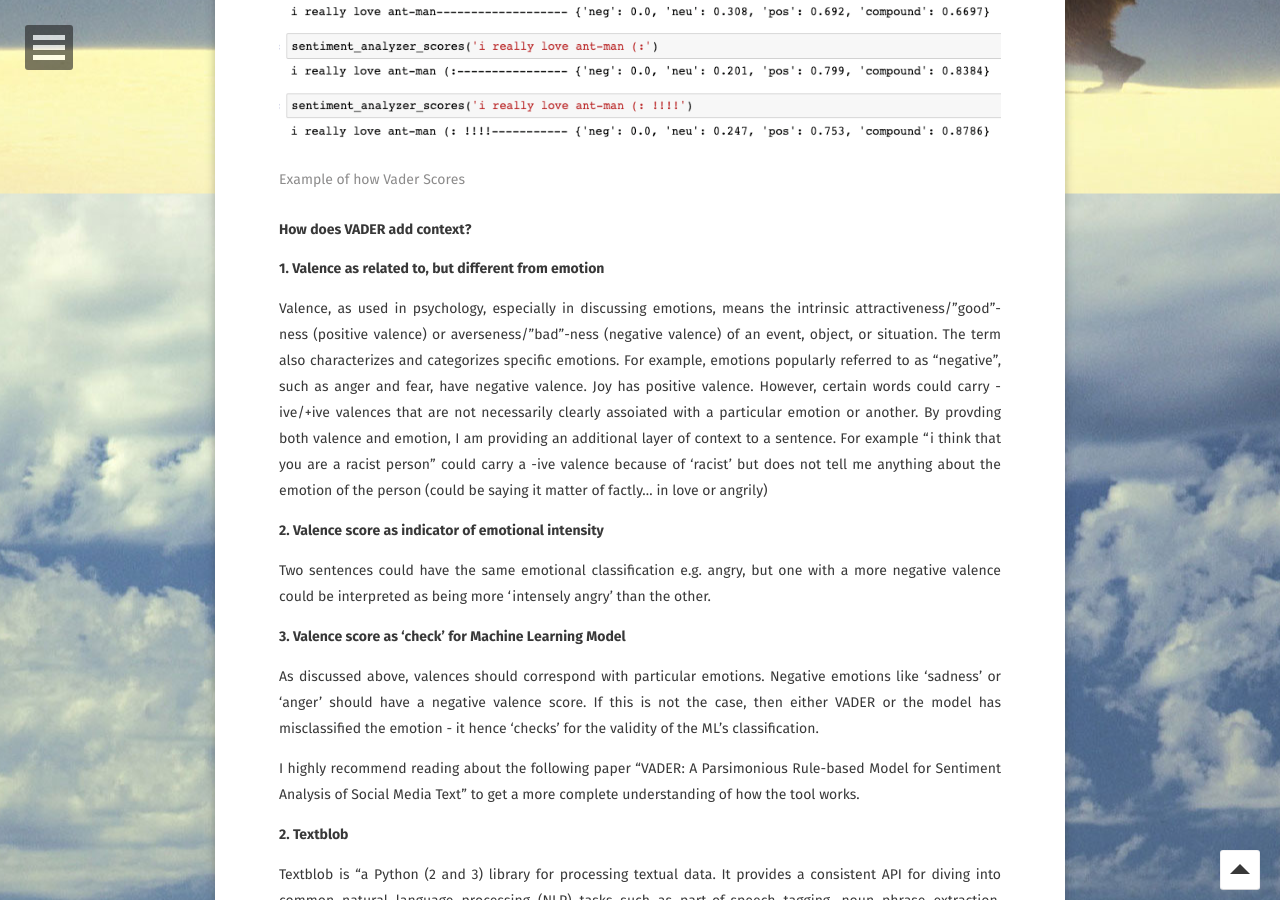
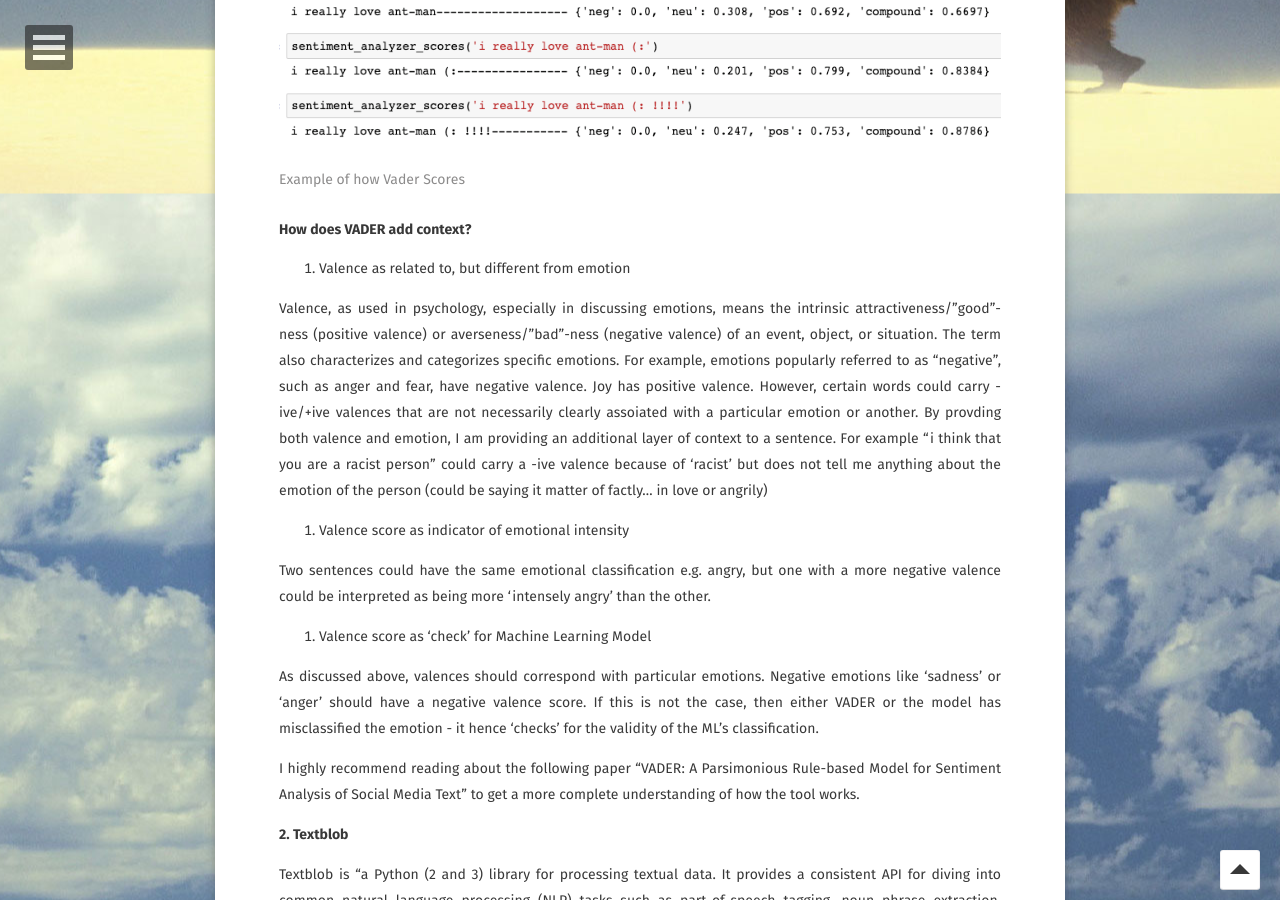
Before and after one commit to linusseah/linusseah.github.io, a Jekyll site: the page built from _posts/2018-02-21-capstone.md, in a window 1280 px wide and 900 px high, scrolled down 16524 px. Built offline with Jekyll 4.4.1, drawn with Linux system fonts in a browser that asks for light colours; some web fonts are replaced; comment, search, counter and statistics services are not loaded.

Commit message:
Update 2018-02-21-capstone.md

```diff
--- a/_posts/2018-02-21-capstone.md
+++ b/_posts/2018-02-21-capstone.md
@@ -609,15 +609,15 @@ An example of Vader's lexical library:
 
 **How does VADER add context?**
 
-**1. Valence as related to, but different from emotion**
+1. Valence as related to, but different from emotion
 
 Valence, as used in psychology, especially in discussing emotions, means the intrinsic attractiveness/"good"-ness (positive valence) or averseness/"bad"-ness (negative valence) of an event, object, or situation. The term also characterizes and categorizes specific emotions. For example, emotions popularly referred to as "negative", such as anger and fear, have negative valence. Joy has positive valence. However, certain words could carry -ive/+ive valences that are not necessarily clearly assoiated with a particular emotion or another. By provding both valence and emotion, I am providing an additional layer of context to a sentence. For example "i think that you are a racist person" could carry a -ive valence because of 'racist' but does not tell me anything about the emotion of the person (could be saying it matter of factly... in love or angrily)
 
-**2. Valence score as indicator of emotional intensity**
+2. Valence score as indicator of emotional intensity
 
 Two sentences could have the same emotional classification e.g. angry, but one with a more negative valence could be interpreted as being more 'intensely angry' than the other.
 
-**3. Valence score as 'check' for Machine Learning Model**
+3. Valence score as 'check' for Machine Learning Model
 
 As discussed above, valences should correspond with particular emotions. Negative emotions like 'sadness' or 'anger' should have a negative valence score. If this is not the case, then either VADER or the model has misclassified the emotion - it hence 'checks' for the validity of the ML's classification.
 
```
